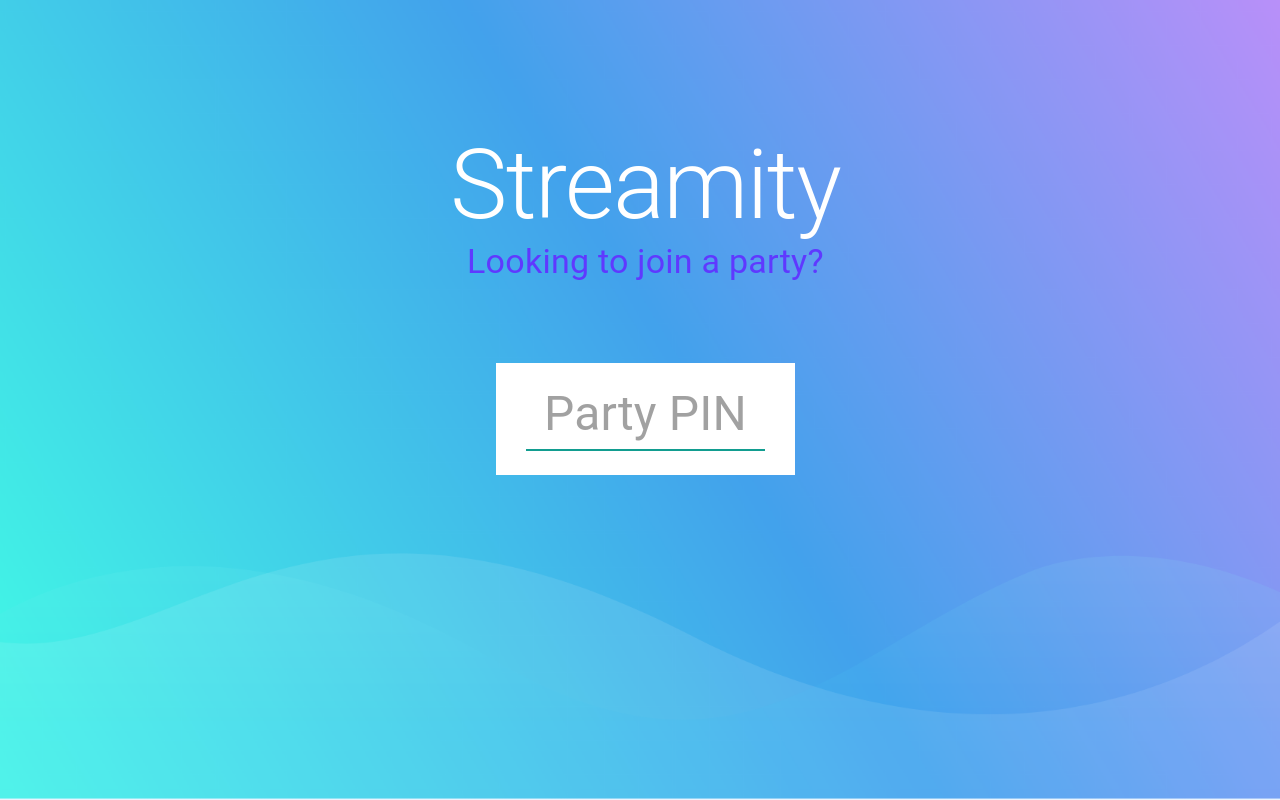
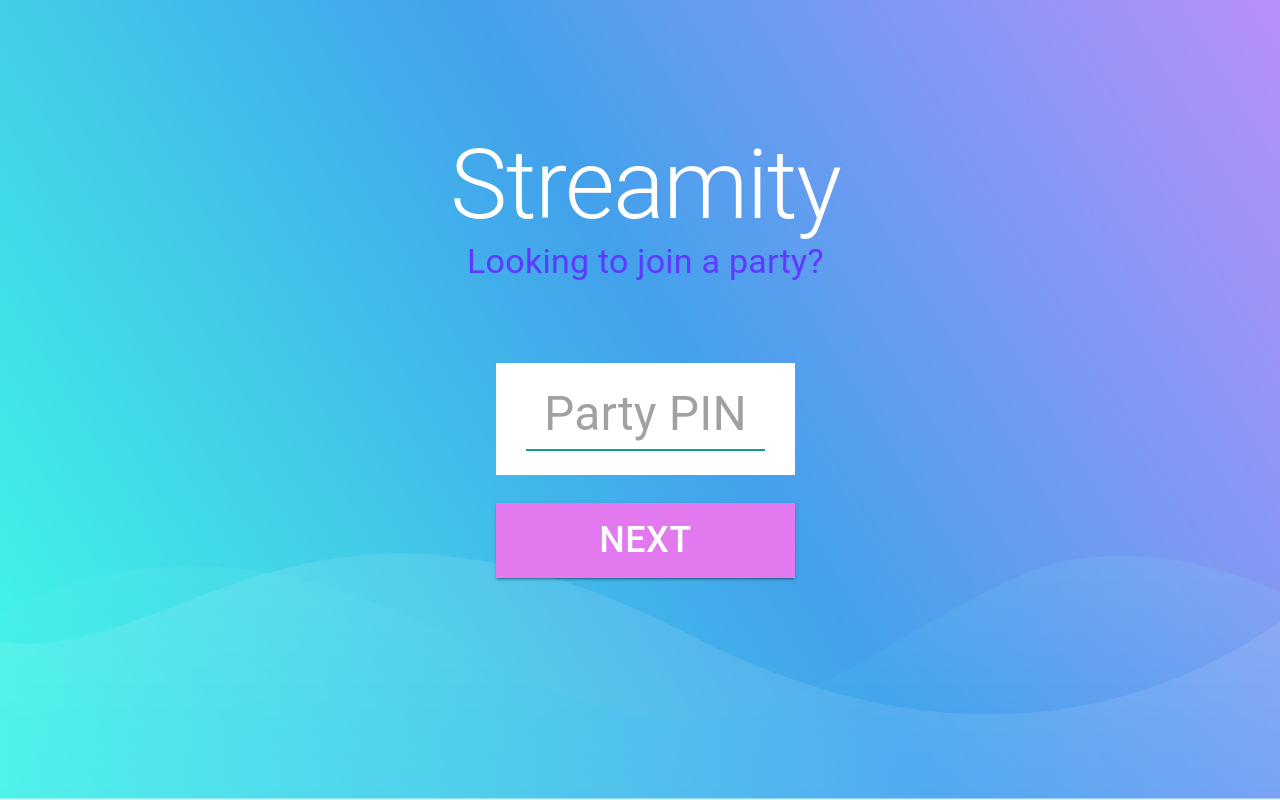
Before and after one commit to WaiHaiDere/Streamity, a React (Create React App) app in the folder frontend/: page /join in a window 1280 px wide. Built offline with nearby package versions, Linux system fonts and the light colour scheme; the HTML template or start-up script is replaced by a standard one.

Commit message:
Added validation check to pin field

```diff
--- /dev/null
+++ b/frontend/src/common/helpers.js
@@ -0,0 +1,17 @@
+export function isNumeric(n) {
+  // eslint-disable-next-line no-restricted-globals
+  return !isNaN(parseFloat(n)) && isFinite(n);
+}
+
+export function isAllowedNumericInput(val) {
+  // To allow empty input
+  if (val === "") {
+    return true;
+  }
+
+  if (!isNumeric(val)) {
+    return false;
+  }
+
+  return true;
+}
--- a/frontend/src/containers/JoinPageContainer.jsx
+++ b/frontend/src/containers/JoinPageContainer.jsx
@@ -5,17 +5,17 @@ const JoinPageContainer = ({ children }) => {
   // components as declared in frontpage.jsx
   const [pin, setPin] = useState("");
 
-  const handleChange = (e) => {
-    const { value } = e.target;
+  const handleChange = (value) => {
     setPin(value);
-    console.log(value);
   };
 
   const handleClick = () => {
-    console.log(pin);
+    if (pin.length === 6) {
+      console.log(pin);
+    }
   };
 
-  const newProps = { handleChange, handleClick };
+  const newProps = { handleChange, handleClick, pin };
 
   return React.cloneElement(children, { ...newProps });
 };
--- a/frontend/src/pages/JoinPage/JoinPage.jsx
+++ b/frontend/src/pages/JoinPage/JoinPage.jsx
@@ -2,9 +2,18 @@ import React from "react";
 import PropTypes from "prop-types";
 import { Container, Typography, TextField, Button } from "@material-ui/core";
 
+import { isAllowedNumericInput } from "../../common/helpers";
 import styles from "./JoinPage.module.css";
 
-const JoinPage = ({ handleChange, handleClick }) => {
+const JoinPage = ({ handleChange, handleClick, pin }) => {
+  const checkIsNumber = (event) => {
+    const val = event.target.value;
+
+    if (isAllowedNumericInput(val)) {
+      handleChange(val);
+    }
+  };
+
   return (
     <div className={styles.backgroundContainer}>
       <Container maxWidth="sm" classes={{ root: styles.pageContainer }}>
@@ -19,7 +28,7 @@ const JoinPage = ({ handleChange, handleClick }) => {
 
           <div className={styles.textFieldBox}>
             <TextField
-              onChange={handleChange}
+              onChange={checkIsNumber}
               placeholder="Party PIN"
               classes={{ root: styles.textField }}
               InputProps={{
@@ -30,9 +39,22 @@ const JoinPage = ({ handleChange, handleClick }) => {
                   underline: styles.inputUnderline,
                 },
               }}
+              value={pin}
+              maxLength="6"
+              // eslint-disable-next-line react/jsx-no-duplicate-props
+              inputProps={{ maxLength: 6 }}
             />
           </div>
-          <Button onClick={handleClick} />
+          <Button
+            variant="contained"
+            onClick={handleClick}
+            classes={{
+              root: styles.nextButton,
+              label: styles.buttonLabel,
+            }}
+          >
+            NEXT
+          </Button>
         </div>
       </Container>
     </div>
@@ -42,11 +64,13 @@ const JoinPage = ({ handleChange, handleClick }) => {
 JoinPage.defaultProps = {
   handleChange: () => {},
   handleClick: () => {},
+  pin: "",
 };
 
 JoinPage.propTypes = {
   handleChange: PropTypes.func,
   handleClick: PropTypes.func,
+  pin: PropTypes.string,
 };
 
 export default JoinPage;
--- a/frontend/src/pages/JoinPage/JoinPage.module.css
+++ b/frontend/src/pages/JoinPage/JoinPage.module.css
@@ -18,6 +18,18 @@
   margin-top: 10%;
 }
 
+.nextButton {
+  background-color: #E379EE !important;
+  margin-top: 2em !important;
+  width: 50%;
+  border-radius: 0px !important;
+  /* height: 7em; */
+}
+
+.buttonLabel {
+  font-size: 36px;
+  color: #ffffff;
+}
 .textField {
   /* background-color: #ffffff; */
   /* margin-top: 5em !important; */
```
